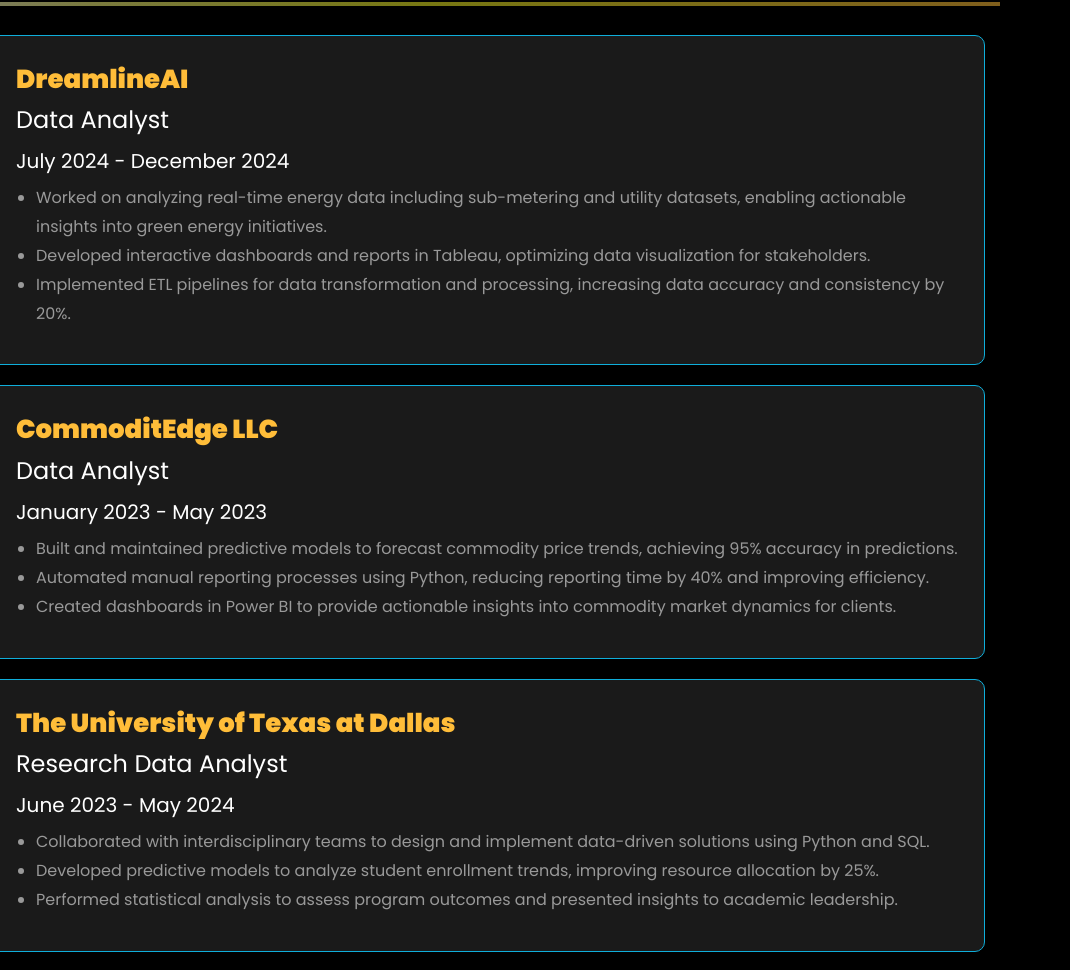
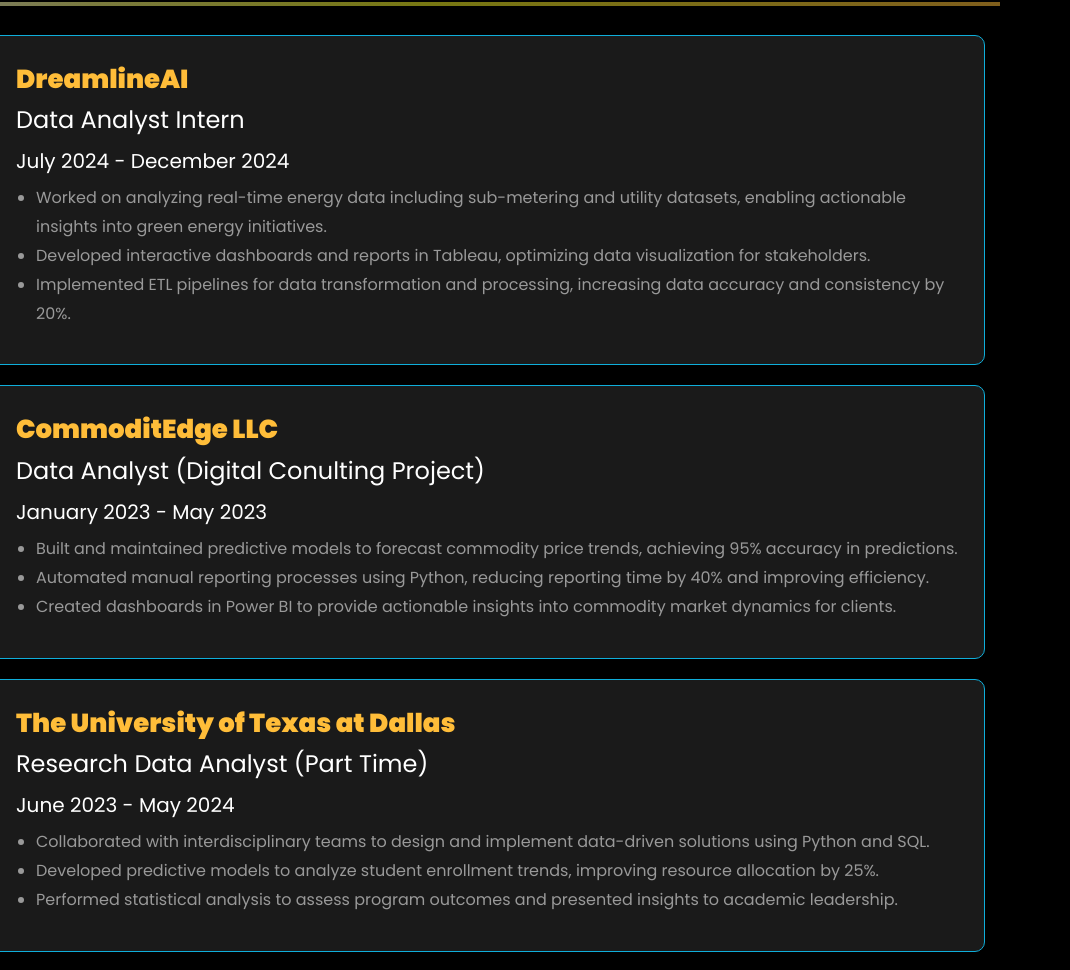
Before and after one commit to vikasdod/vikasdod.github.io, a plain HTML site: page index.html in a window 1280 px wide. Shown: the part 2422-3392 px from the top of the page, 210-1280 px from the left. Drawn offline with Linux system fonts and the light colour scheme; files whose address does not match are found by name.

Commit message:
Update index.html

```diff
--- a/index.html
+++ b/index.html
@@ -472,7 +472,7 @@
 						<img src="images/dreamlineai_logo.jpeg" alt="DreamlineAI Logo" class="company-logo">
 						<div class="resume-content">
 							<span class="date">DreamlineAI</span>
-							<h4>Data Analyst</h4>
+							<h4>Data Analyst Intern</h4>
 							<h5>July 2024 - December 2024</h5>
 							<ul>
 								<li>Worked on analyzing real-time energy data including sub-metering and utility datasets, enabling actionable insights into green energy initiatives.</li>
@@ -489,7 +489,7 @@
 						<img src="images/commoditedge.jpg" alt="CommodityEdge LLC Logo" class="company-logo">
 						<div class="resume-content">
 							<span class="date">CommoditEdge LLC</span>
-							<h4>Data Analyst</h4>
+							<h4>Data Analyst (Digital Conulting Project) </h4>
 							<h5>January 2023 - May 2023</h5>
 							<ul>
 								<li>Built and maintained predictive models to forecast commodity price trends, achieving 95% accuracy in predictions.</li>
@@ -506,7 +506,7 @@
 						<img src="images/utd.jpg" alt="UT Dallas Logo" class="company-logo">
 						<div class="resume-content">
 							<span class="date">The University of Texas at Dallas</span>
-							<h4>Research Data Analyst</h4>
+							<h4>Research Data Analyst (Part Time) </h4>
 							<h5>June 2023 - May 2024</h5>
 							<ul>
 								<li>Collaborated with interdisciplinary teams to design and implement data-driven solutions using Python and SQL.</li>
```
